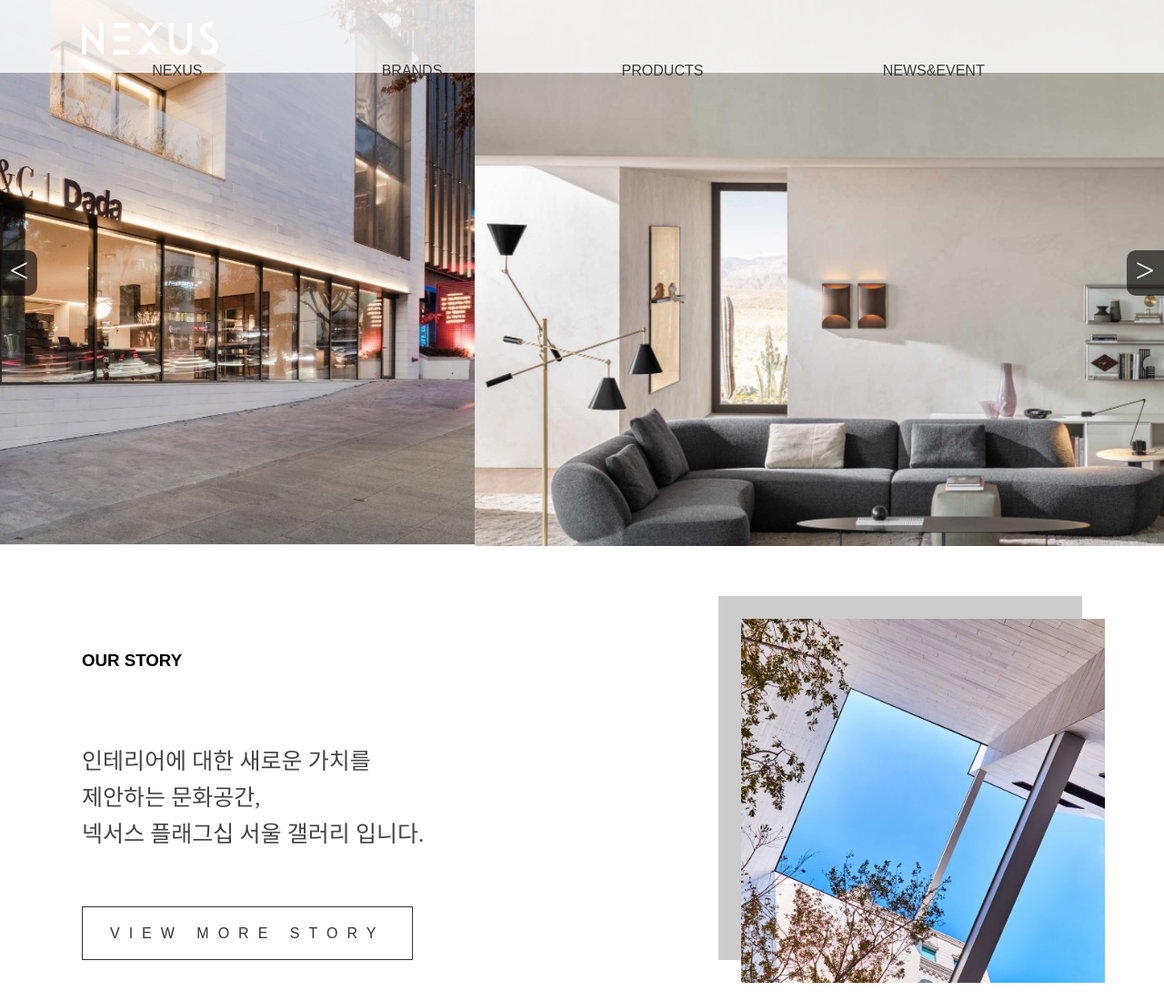
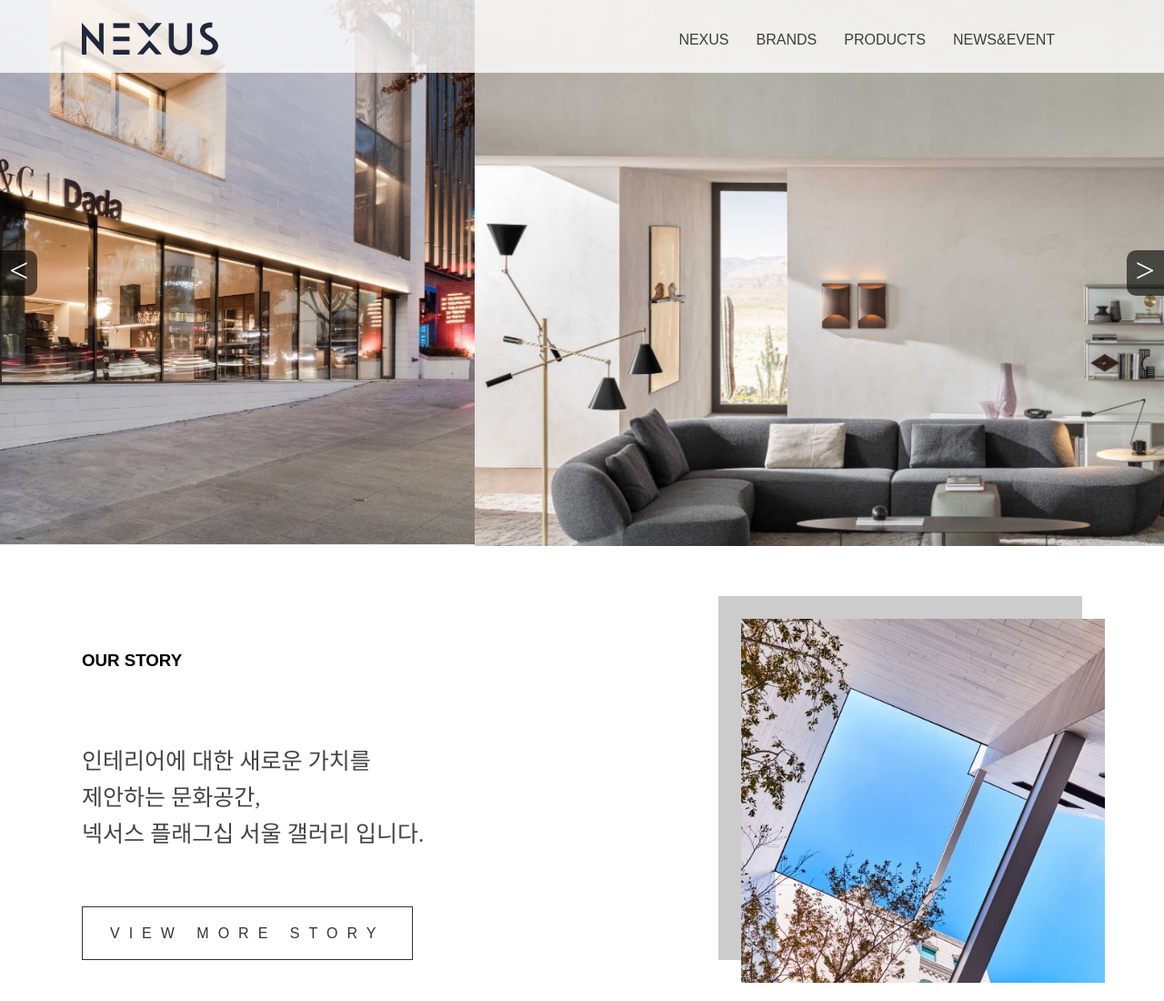
Before and after one commit to hyoeunkim126/portpolio_3, a plain HTML site: page index.html in a window 1280 px wide. Shown: the top 1100 px of the page at 91% size. Drawn offline with nearby package versions, Linux system fonts and the light colour scheme; a web font is replaced by a local one.

Commit message:
Update index.html

```diff
--- a/index.html
+++ b/index.html
@@ -18,11 +18,21 @@
     <div id="wrap">
         <header>
             <div class="container">
-               <a href="#"><img src="img/img-nexus-logo.png" class="nexus_logo"></a>
-               <img src="img/i.png" alt="icon" class="mini_nav">
+                <a href="#"><img width="150" height="30" src="img/img-nexus-logo_dark.svg" class="nexus_logo"></a>
+                <img src="img/i.png" alt="icon" class="mini_nav">
 
+                <nav class="nav_s">
+                    <ul>
+                        <li><a href="index.html">NEXUS</a></li>
+                        <li><a href="sub_fontanaarte.html">BRANDS</a></li>
+                        <li><a href="sub_fontanaarte.html">PRODUCTS</a></li>
+                        <li><a href="sub_fontanaarte.html">NEWS&EVENT</a></li>
+
+                    </ul>
+                </nav>
             </div>
-            <nav class="nav_s">
+
+            <nav class="nav_s1">
                 <ul>
                     <li><a href="index.html">NEXUS</a></li>
                     <li><a href="sub_fontanaarte.html">BRANDS</a></li>
@@ -31,7 +41,9 @@
 
                 </ul>
             </nav>
+
         </header>
+
         <div id="slidewrap">
             <ul class="slide">
                 <li><img src="img/img_banner.jpg" alt="slideimg"></li>
```
